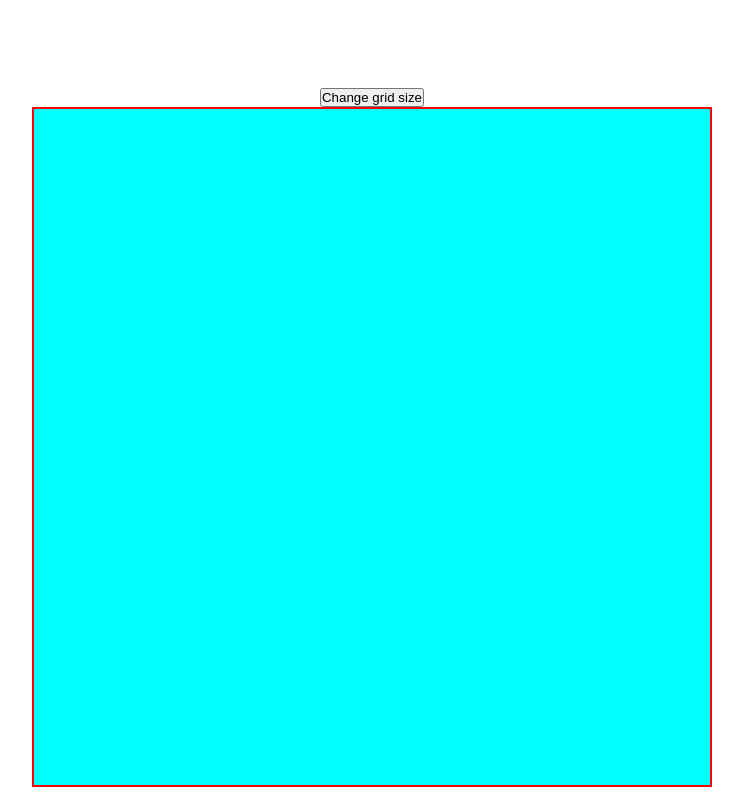
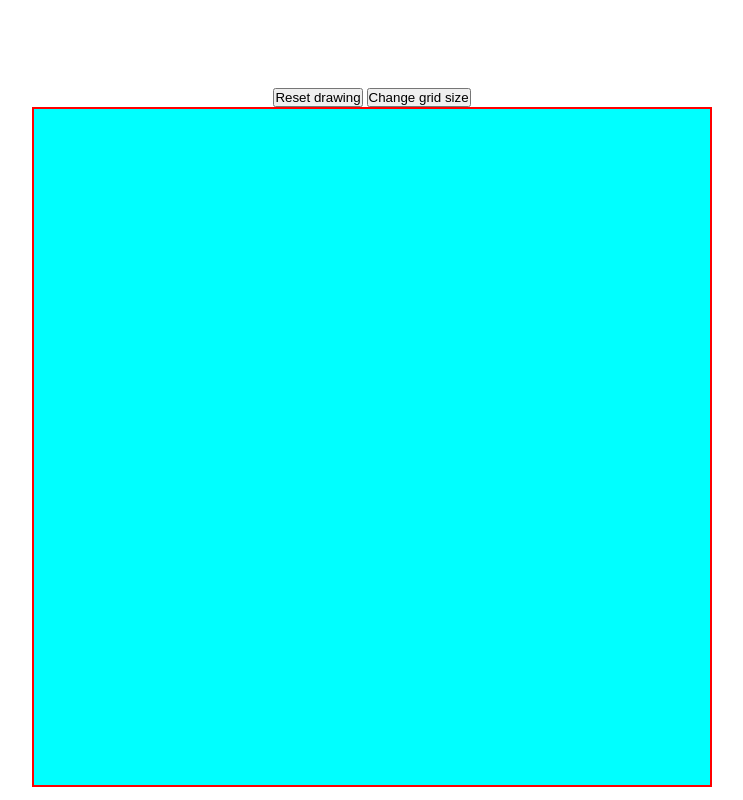
Before and after one commit to Waleed-IEE/etch-a-sketch, a plain HTML site: page index.html in a window 1280 px wide. Shown: the whole page, without its empty margins (268-1011 px from the left). Drawn offline with Linux system fonts and the light colour scheme.

Commit message:
feat: Add a container and another button Reset drawing

```diff
--- a/index.html
+++ b/index.html
@@ -9,7 +9,10 @@
     <script src="js/script.js" defer></script>
 </head>
 <body>
-    <button class="change-grid-size">Change grid size</button>
+    <div class="buttons">
+        <button class="reset-grid-drawing">Reset drawing</button>
+        <button class="change-grid-size">Change grid size</button>
+    </div>
     <div class="container"></div>
 </body>
 </html>
```
